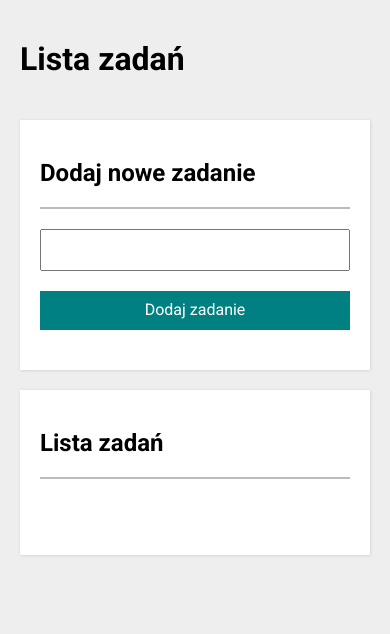
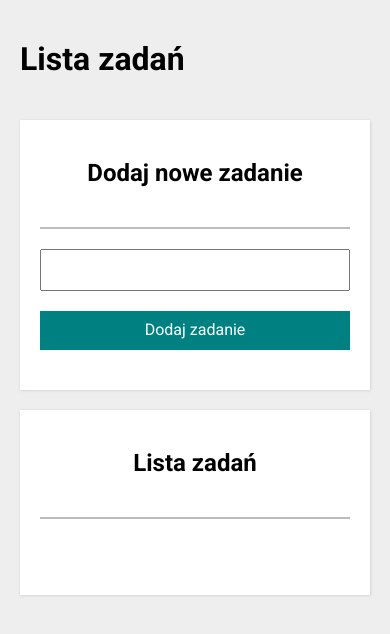
Before and after one commit to Wojciech9142/newToDoList, a plain HTML site: page index.html in a window 390 px wide. Drawn offline with nearby package versions, Linux system fonts and the light colour scheme.

Commit message:
fixed responsible

```diff
--- a/css/form.css
+++ b/css/form.css
@@ -19,12 +19,13 @@
     background-color: hsl(180, 100%, 25%);
     color: white;
     padding: 10px;
-    transition: background-color .3s;
+    transition: background-color .3s, transform .3s;
 }
 
 .form__buttonElement:hover{
     background-color: hsl(180, 100%, 30%);
     cursor: pointer;
+    transform: scale(1.2);
 }
 
 .form__buttonElement:active{
--- a/css/section.css
+++ b/css/section.css
@@ -12,6 +12,13 @@
     align-items: center;
 }
 
+@media(max-width: 787px){
+    .section__header{
+        flex-direction: column;
+        padding-bottom: 20px;
+    }
+}
+
 .section__content{
     padding: 20px 0;
 }
```
